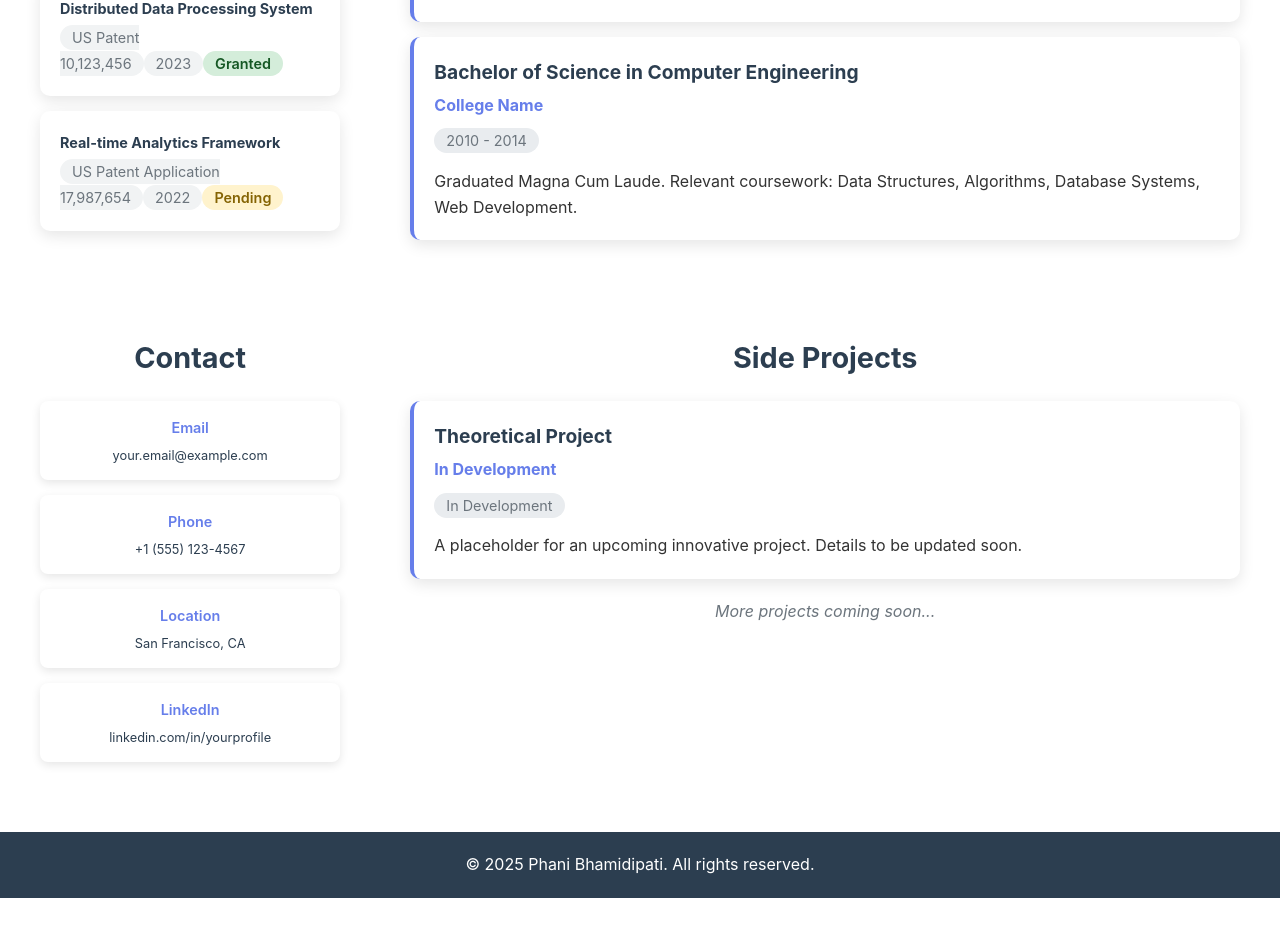
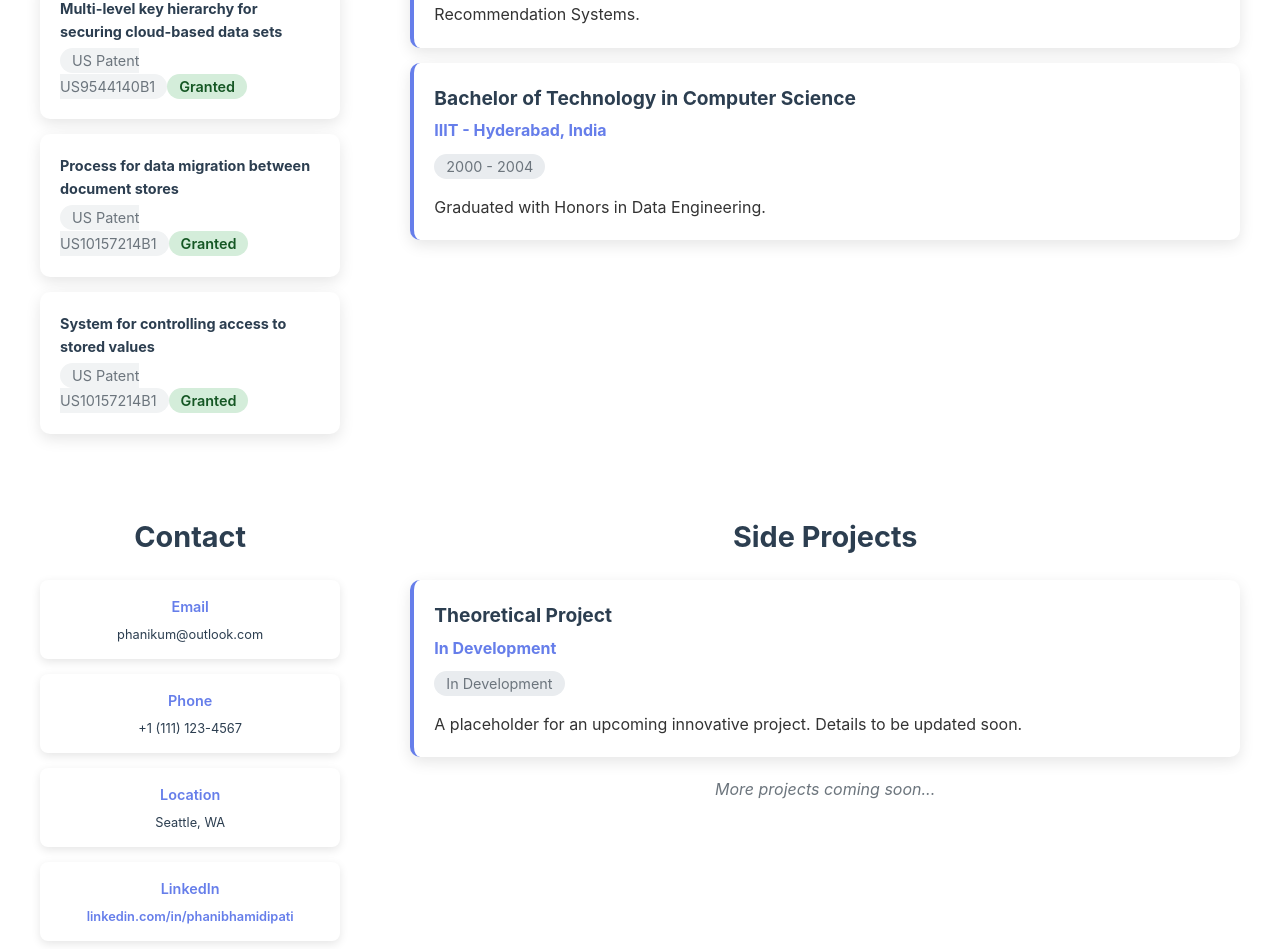
Before and after one commit to phanikum/profile, a React (Create React App) app: page / in a window 1280 px wide. Shown: the part 1323-2272 px from the top of the page. Before the commit the page ends 2221 px from the top, so only its background shows below. Built offline with nearby package versions, Linux system fonts and the light colour scheme; the HTML template or start-up script is replaced by a standard one.

Commit message:
Make LinkedIn profile a clickable hyperlink
- Convert LinkedIn URL to clickable link with target='_blank'
- Add CSS styling for link hover effects
- Maintain consistent design with gradient colors

```diff
--- a/src/App.css
+++ b/src/App.css
@@ -288,6 +288,18 @@ body {
   line-height: 1.4;
 }
 
+.contact-item a {
+  color: #667eea;
+  text-decoration: none;
+  font-weight: 600;
+  transition: color 0.3s ease;
+}
+
+.contact-item a:hover {
+  color: #764ba2;
+  text-decoration: underline;
+}
+
 /* Compact Layout Adjustments */
 .single-page .about-content p {
   font-size: 1rem;
--- a/src/components/Contact.js
+++ b/src/components/Contact.js
@@ -9,19 +9,27 @@ const Contact = () => {
           <div className="contact-info">
             <div className="contact-item">
               <h3>Email</h3>
-              <p>your.email@example.com</p>
+              <p>phanikum@outlook.com</p>
             </div>
             <div className="contact-item">
               <h3>Phone</h3>
-              <p>+1 (555) 123-4567</p>
+              <p>+1 (111) 123-4567</p>
             </div>
             <div className="contact-item">
               <h3>Location</h3>
-              <p>San Francisco, CA</p>
+              <p>Seattle, WA</p>
             </div>
             <div className="contact-item">
               <h3>LinkedIn</h3>
-              <p>linkedin.com/in/yourprofile</p>
+              <p>
+                <a
+                  href="https://www.linkedin.com/in/phanibhamidipati/"
+                  target="_blank"
+                  rel="noopener noreferrer"
+                >
+                  linkedin.com/in/phanibhamidipati
+                </a>
+              </p>
             </div>
           </div>
         </div>
--- a/src/components/Education.js
+++ b/src/components/Education.js
@@ -4,15 +4,15 @@ const Education = () => {
   const education = [
     {
       degree: "Master of Science in Computer Science",
-      institution: "University Name",
-      period: "2014 - 2016",
-      details: "Specialized in Software Engineering and Machine Learning. Thesis on distributed systems architecture."
+      institution: "IIIT - Hyderabad, India",
+      period: "2007 - 2009",
+      details: "Specialization in Database Systems, Data Mining and Natural Language Processing. Thesis on Recommendation Systems."
     },
     {
-      degree: "Bachelor of Science in Computer Engineering",
-      institution: "College Name",
-      period: "2010 - 2014",
-      details: "Graduated Magna Cum Laude. Relevant coursework: Data Structures, Algorithms, Database Systems, Web Development."
+      degree: "Bachelor of Technology in Computer Science",
+      institution: "IIIT - Hyderabad, India",
+      period: "2000 - 2004",
+      details: "Graduated with Honors in Data Engineering."
     }
   ];
 
--- a/src/components/Patents.js
+++ b/src/components/Patents.js
@@ -3,16 +3,19 @@ import React from 'react';
 const Patents = () => {
   const patents = [
     {
-      title: "Distributed Data Processing System",
-      patentNumber: "US Patent 10,123,456",
-      date: "2023",
+      title: "Multi-level key hierarchy for securing cloud-based data sets",
+      patentNumber: "US Patent US9544140B1",
       status: "Granted"
     },
     {
-      title: "Real-time Analytics Framework",
-      patentNumber: "US Patent Application 17,987,654",
-      date: "2022",
-      status: "Pending"
+      title: "Process for data migration between document stores",
+      patentNumber: "US Patent US10157214B1",
+      status: "Granted"
+    },
+      {
+      title: "System for controlling access to stored values",
+      patentNumber: "US Patent US10157214B1",
+      status: "Granted"
     }
   ];
 
@@ -27,7 +30,6 @@ const Patents = () => {
                 <h4>{patent.title}</h4>
                 <div className="patent-meta">
                   <span className="patent-number">{patent.patentNumber}</span>
-                  <span className="patent-date">{patent.date}</span>
                   <span className={`patent-status ${patent.status.toLowerCase()}`}>
                     {patent.status}
                   </span>
```
